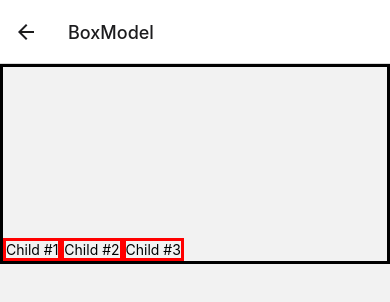
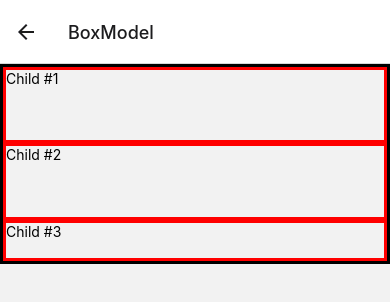
Before and after one commit to veselin0/React-Native-Recap, a React Native app: screen /BoxModel in a window 390 px wide. Shown: the top 302 px of the page. Built offline with nearby package versions, Linux system fonts and the light colour scheme.

Commit message:
Flex values

```diff
--- a/src/screens/BoxModelScreen.js
+++ b/src/screens/BoxModelScreen.js
@@ -4,9 +4,9 @@
 const BoxModelScreen = () => {
     return (
         <View style={styles.viewStyle}>
-            <Text style={styles.textStyle}>Child #1</Text>
-            <Text style={styles.textStyle}>Child #2</Text>
-            <Text style={styles.textStyle}>Child #3</Text>
+            <Text style={styles.textOneStyle}>Child #1</Text>
+            <Text style={styles.textTwoStyle}>Child #2</Text>
+            <Text style={styles.textThreeStyle}>Child #3</Text>
         </View>
     );
 };
@@ -15,14 +15,23 @@
     viewStyle: {
        borderWidth: 3,
        borderColor: 'black',
-       flexDirection: 'row',
-       height: 200,
-       alignItems: 'flex-end'
+        height: 200,
+
     },
-    textStyle: {
+    textOneStyle: {
         borderWidth: 3,
        borderColor: 'red',
-
+       flex: 4
+    },
+    textTwoStyle: {
+        borderWidth: 3,
+       borderColor: 'red',
+       flex: 4
+    },
+    textThreeStyle: {
+        borderWidth: 3,
+       borderColor: 'red',
+       flex: 2
     }
 });
 
```
